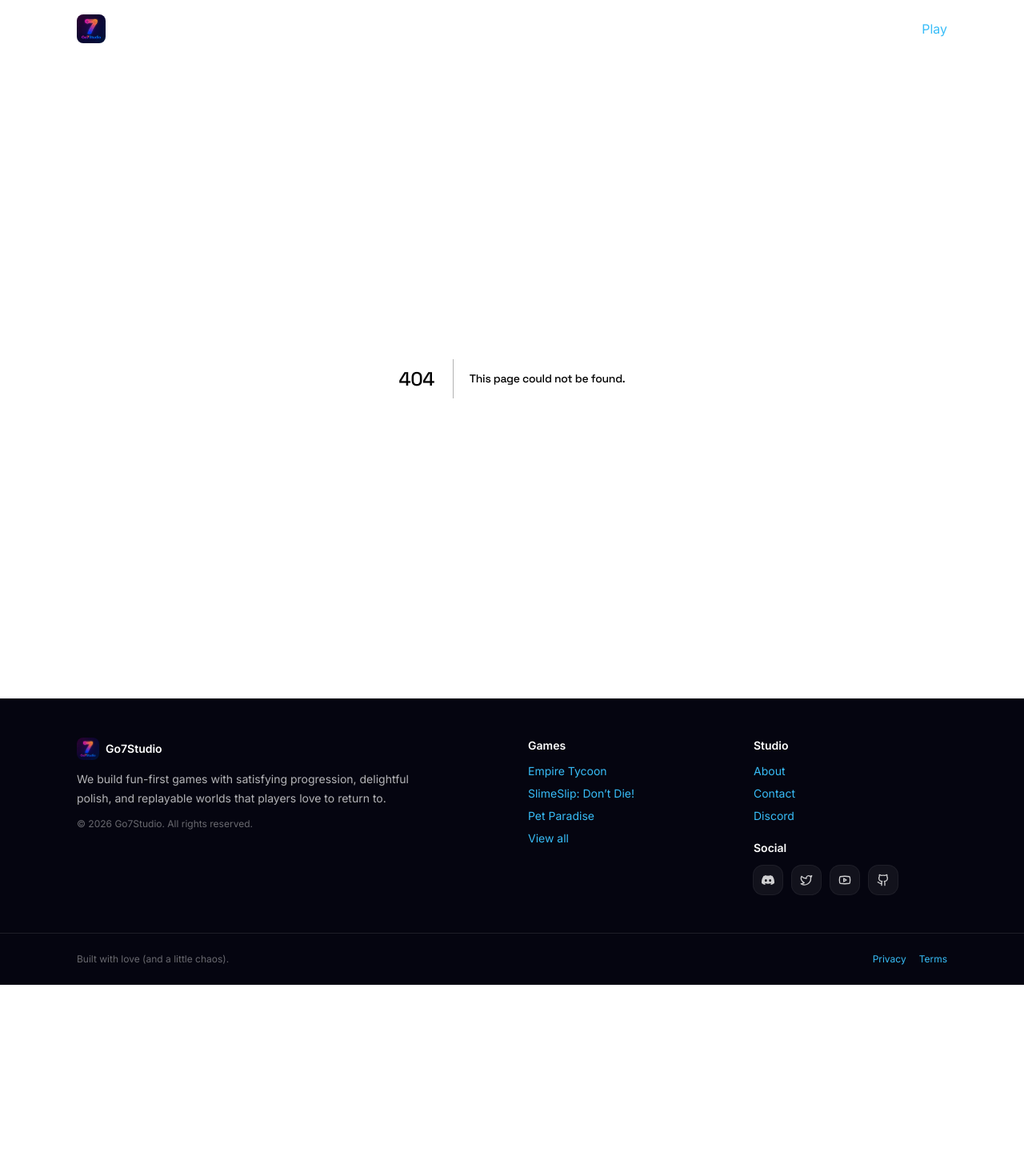
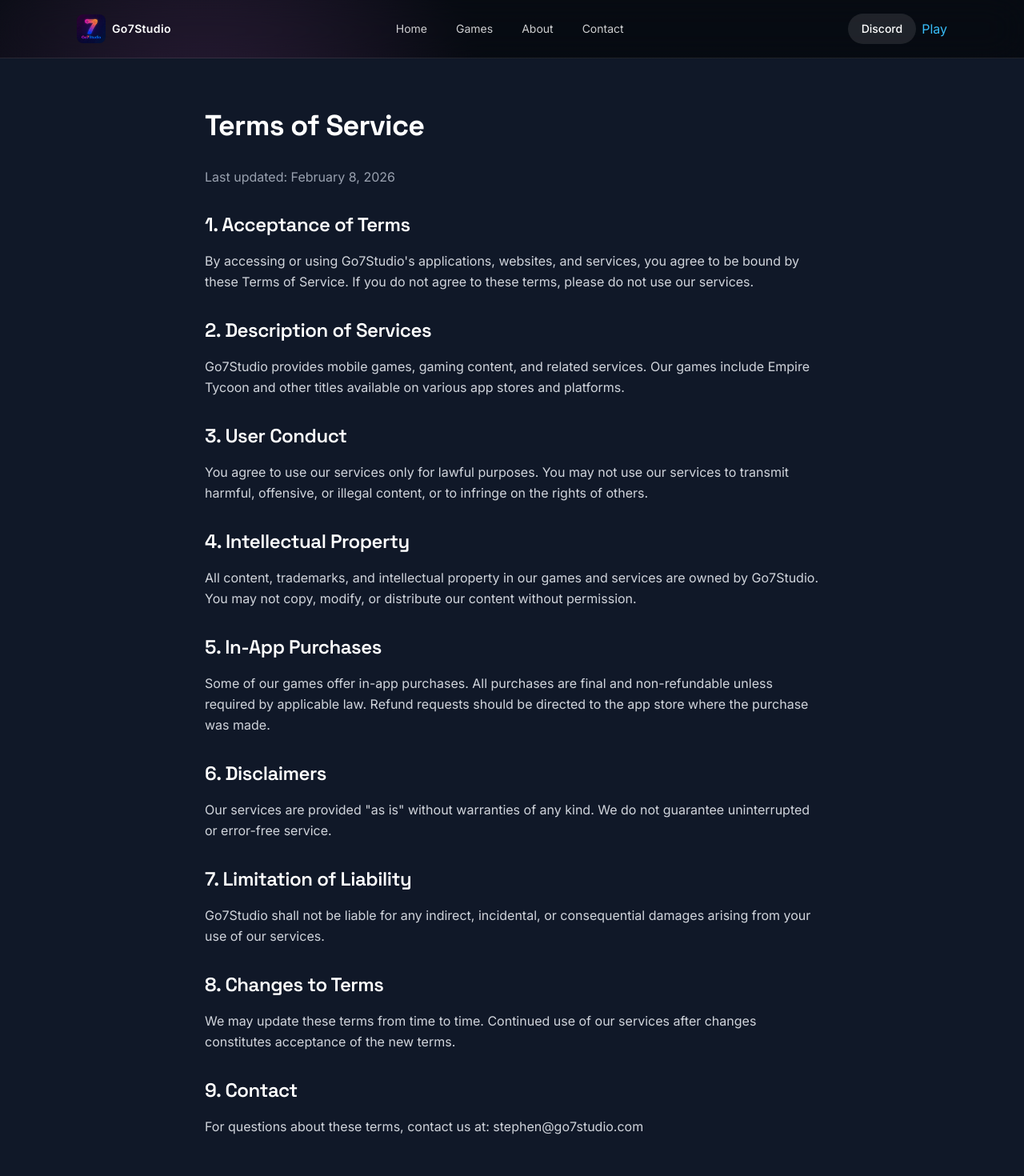
Before and after one commit to SteveMLC/go7studio-website, a Next.js app: page /terms in a window 1280 px wide. Before the commit this address had no page. Shown: the top 1470 px of the page at 80% size. Before the commit the page ends 1231 px from the top, so only its background shows below. Built offline with nearby package versions, Linux system fonts and the light colour scheme.

Commit message:
feat: add terms of service and privacy policy pages

```diff
--- /dev/null
+++ b/src/app/privacy/page.tsx
@@ -0,0 +1,92 @@
+export const metadata = {
+  title: 'Privacy Policy | Go7Studio',
+  description: 'Privacy Policy for Go7Studio apps and services',
+};
+
+export default function PrivacyPage() {
+  return (
+    <main className="min-h-screen bg-gray-900 text-white py-16 px-4">
+      <div className="max-w-3xl mx-auto">
+        <h1 className="text-4xl font-bold mb-8">Privacy Policy</h1>
+        <p className="text-gray-400 mb-8">Last updated: February 8, 2026</p>
+
+        <section className="mb-8">
+          <h2 className="text-2xl font-semibold mb-4">1. Introduction</h2>
+          <p className="text-gray-300 leading-relaxed">
+            Go7Studio (&quot;we,&quot; &quot;our,&quot; or &quot;us&quot;) respects your privacy. This Privacy Policy explains how we collect, use, and protect information when you use our games, applications, and services.
+          </p>
+        </section>
+
+        <section className="mb-8">
+          <h2 className="text-2xl font-semibold mb-4">2. Information We Collect</h2>
+          <p className="text-gray-300 leading-relaxed mb-4">
+            We may collect the following types of information:
+          </p>
+          <ul className="list-disc list-inside text-gray-300 space-y-2">
+            <li>Device information (device type, operating system)</li>
+            <li>Game progress and statistics</li>
+            <li>Analytics data (app usage, feature interactions)</li>
+            <li>Advertising identifiers for personalized ads</li>
+            <li>Information you provide when contacting support</li>
+          </ul>
+        </section>
+
+        <section className="mb-8">
+          <h2 className="text-2xl font-semibold mb-4">3. How We Use Information</h2>
+          <p className="text-gray-300 leading-relaxed mb-4">
+            We use collected information to:
+          </p>
+          <ul className="list-disc list-inside text-gray-300 space-y-2">
+            <li>Provide and improve our games and services</li>
+            <li>Save your game progress</li>
+            <li>Display relevant advertisements</li>
+            <li>Analyze usage patterns to improve user experience</li>
+            <li>Respond to your inquiries and support requests</li>
+          </ul>
+        </section>
+
+        <section className="mb-8">
+          <h2 className="text-2xl font-semibold mb-4">4. Third-Party Services</h2>
+          <p className="text-gray-300 leading-relaxed">
+            Our apps may use third-party services including Google AdMob for advertising, Google Play Games for leaderboards and achievements, and Firebase for analytics. These services have their own privacy policies governing their use of your data.
+          </p>
+        </section>
+
+        <section className="mb-8">
+          <h2 className="text-2xl font-semibold mb-4">5. Data Security</h2>
+          <p className="text-gray-300 leading-relaxed">
+            We implement reasonable security measures to protect your information. However, no method of transmission or storage is 100% secure, and we cannot guarantee absolute security.
+          </p>
+        </section>
+
+        <section className="mb-8">
+          <h2 className="text-2xl font-semibold mb-4">6. Children&apos;s Privacy</h2>
+          <p className="text-gray-300 leading-relaxed">
+            Our games are not directed at children under 13. We do not knowingly collect personal information from children under 13. If you believe we have collected such information, please contact us immediately.
+          </p>
+        </section>
+
+        <section className="mb-8">
+          <h2 className="text-2xl font-semibold mb-4">7. Your Rights</h2>
+          <p className="text-gray-300 leading-relaxed">
+            Depending on your location, you may have rights to access, correct, or delete your personal data. To exercise these rights, please contact us at the email below.
+          </p>
+        </section>
+
+        <section className="mb-8">
+          <h2 className="text-2xl font-semibold mb-4">8. Changes to This Policy</h2>
+          <p className="text-gray-300 leading-relaxed">
+            We may update this Privacy Policy from time to time. We will notify you of significant changes by posting the new policy on this page with an updated date.
+          </p>
+        </section>
+
+        <section className="mb-8">
+          <h2 className="text-2xl font-semibold mb-4">9. Contact Us</h2>
+          <p className="text-gray-300 leading-relaxed">
+            If you have questions about this Privacy Policy, contact us at: stephen@go7studio.com
+          </p>
+        </section>
+      </div>
+    </main>
+  );
+}
--- /dev/null
+++ b/src/app/terms/page.tsx
@@ -0,0 +1,78 @@
+export const metadata = {
+  title: 'Terms of Service | Go7Studio',
+  description: 'Terms of Service for Go7Studio apps and services',
+};
+
+export default function TermsPage() {
+  return (
+    <main className="min-h-screen bg-gray-900 text-white py-16 px-4">
+      <div className="max-w-3xl mx-auto">
+        <h1 className="text-4xl font-bold mb-8">Terms of Service</h1>
+        <p className="text-gray-400 mb-8">Last updated: February 8, 2026</p>
+
+        <section className="mb-8">
+          <h2 className="text-2xl font-semibold mb-4">1. Acceptance of Terms</h2>
+          <p className="text-gray-300 leading-relaxed">
+            By accessing or using Go7Studio&apos;s applications, websites, and services, you agree to be bound by these Terms of Service. If you do not agree to these terms, please do not use our services.
+          </p>
+        </section>
+
+        <section className="mb-8">
+          <h2 className="text-2xl font-semibold mb-4">2. Description of Services</h2>
+          <p className="text-gray-300 leading-relaxed">
+            Go7Studio provides mobile games, gaming content, and related services. Our games include Empire Tycoon and other titles available on various app stores and platforms.
+          </p>
+        </section>
+
+        <section className="mb-8">
+          <h2 className="text-2xl font-semibold mb-4">3. User Conduct</h2>
+          <p className="text-gray-300 leading-relaxed">
+            You agree to use our services only for lawful purposes. You may not use our services to transmit harmful, offensive, or illegal content, or to infringe on the rights of others.
+          </p>
+        </section>
+
+        <section className="mb-8">
+          <h2 className="text-2xl font-semibold mb-4">4. Intellectual Property</h2>
+          <p className="text-gray-300 leading-relaxed">
+            All content, trademarks, and intellectual property in our games and services are owned by Go7Studio. You may not copy, modify, or distribute our content without permission.
+          </p>
+        </section>
+
+        <section className="mb-8">
+          <h2 className="text-2xl font-semibold mb-4">5. In-App Purchases</h2>
+          <p className="text-gray-300 leading-relaxed">
+            Some of our games offer in-app purchases. All purchases are final and non-refundable unless required by applicable law. Refund requests should be directed to the app store where the purchase was made.
+          </p>
+        </section>
+
+        <section className="mb-8">
+          <h2 className="text-2xl font-semibold mb-4">6. Disclaimers</h2>
+          <p className="text-gray-300 leading-relaxed">
+            Our services are provided &quot;as is&quot; without warranties of any kind. We do not guarantee uninterrupted or error-free service.
+          </p>
+        </section>
+
+        <section className="mb-8">
+          <h2 className="text-2xl font-semibold mb-4">7. Limitation of Liability</h2>
+          <p className="text-gray-300 leading-relaxed">
+            Go7Studio shall not be liable for any indirect, incidental, or consequential damages arising from your use of our services.
+          </p>
+        </section>
+
+        <section className="mb-8">
+          <h2 className="text-2xl font-semibold mb-4">8. Changes to Terms</h2>
+          <p className="text-gray-300 leading-relaxed">
+            We may update these terms from time to time. Continued use of our services after changes constitutes acceptance of the new terms.
+          </p>
+        </section>
+
+        <section className="mb-8">
+          <h2 className="text-2xl font-semibold mb-4">9. Contact</h2>
+          <p className="text-gray-300 leading-relaxed">
+            For questions about these terms, contact us at: stephen@go7studio.com
+          </p>
+        </section>
+      </div>
+    </main>
+  );
+}
```
